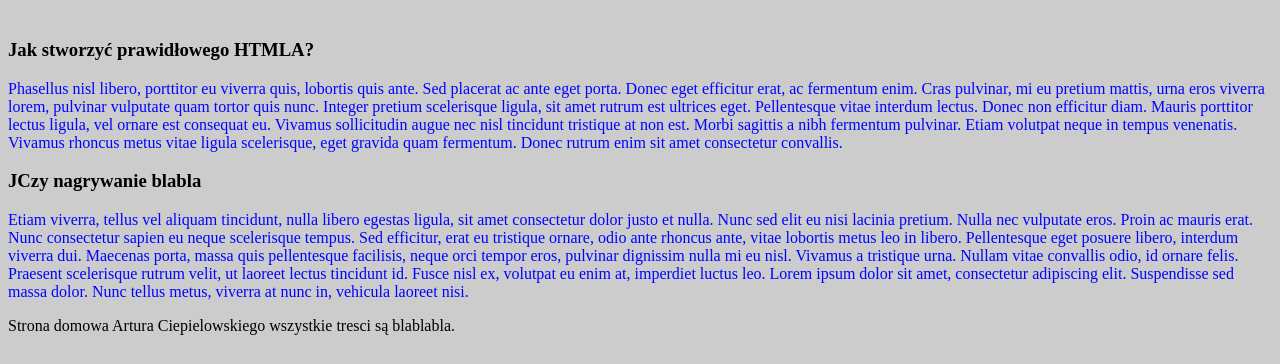
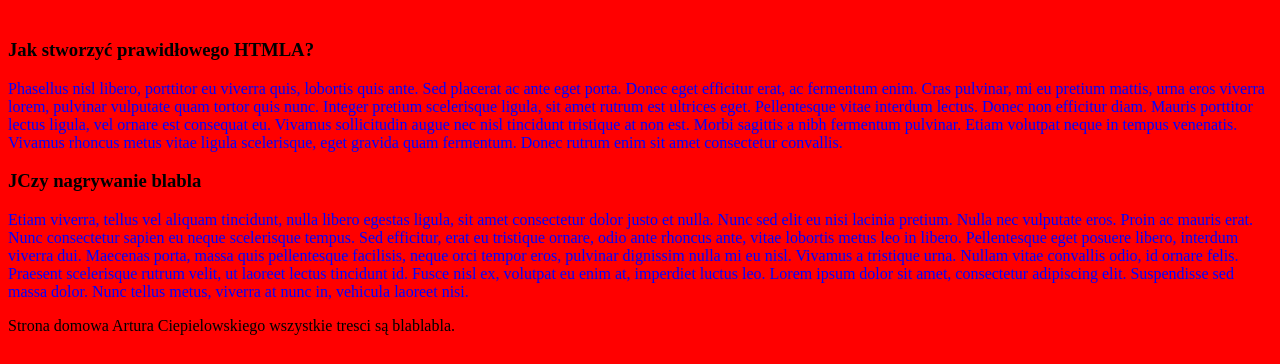
Before and after one commit to Kaoel60/homepage, a plain HTML site: page index.html in a window 1280 px wide. Shown: the part 436-800 px from the top of the page. Drawn offline with Linux system fonts and the light colour scheme.

Commit message:
change of background

```diff
--- a/style.css
+++ b/style.css
@@ -1,5 +1,5 @@
 body {
-    background: #cccccc;
+    background:red;
 }
 
 .mainHeader {
```
